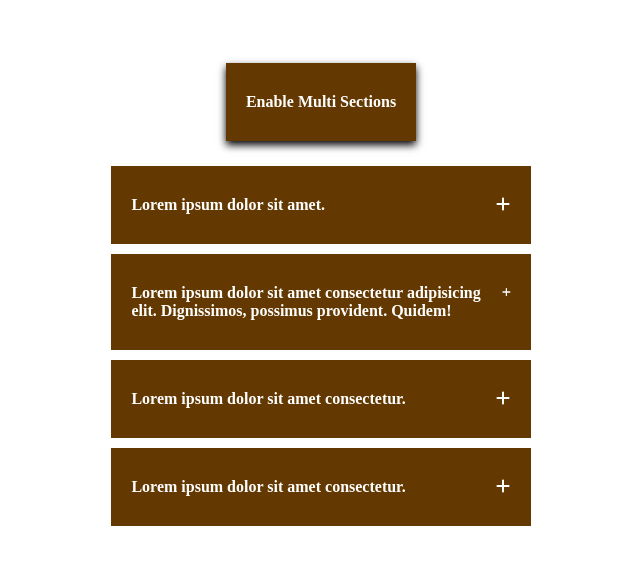
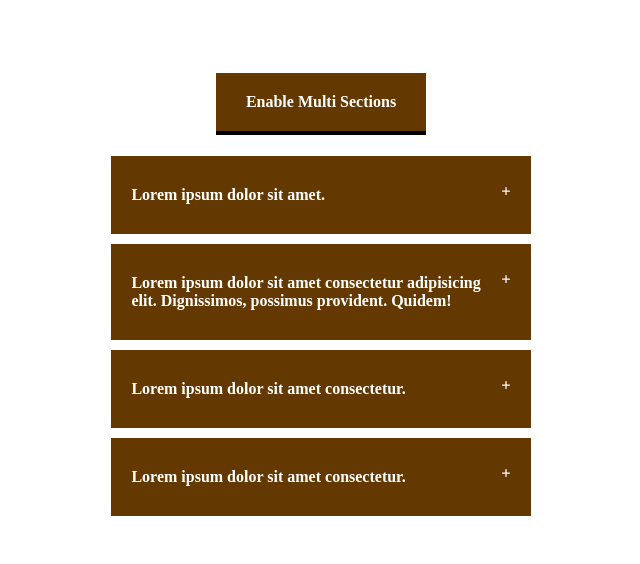
Before and after one commit to bhaveshchadha/Accordion-App, a React (Vite) app: page / in a window 1280 px wide. Shown: the part 114-678 px from the top of the page, without its empty margins (319-959 px from the left). Built offline with nearby package versions, Linux system fonts and the light colour scheme.

Commit message:
fix:made icon height unaffected by parent height

```diff
--- a/src/components/Accordions.jsx
+++ b/src/components/Accordions.jsx
@@ -3,23 +3,23 @@ import { FaPlus } from "react-icons/fa6";
 function Accordions() {
   return (
     <div className="container">
-      <div className="box question">Enable Multi Sections</div>
-      <div className="box">
+      <div className="box  question">Enable Multi Sections</div>
+      <div className="box answer">
         Lorem ipsum dolor sit amet.
-        <FaPlus />
+        <FaPlus size={10} />
       </div>
-      <div className="box">
+      <div className="box answer">
         Lorem ipsum dolor sit amet consectetur adipisicing elit. Dignissimos,
         possimus provident. Quidem!
-        <FaPlus />
+        <FaPlus size={10} />
       </div>
-      <div className="box">
+      <div className="box answer">
         Lorem ipsum dolor sit amet consectetur.
-        <FaPlus />
+        <FaPlus size={10} />
       </div>
-      <div className="box">
+      <div className="box answer">
         Lorem ipsum dolor sit amet consectetur.
-        <FaPlus />
+        <FaPlus size={10} />
       </div>
     </div>
   );
--- a/src/index.css
+++ b/src/index.css
@@ -5,10 +5,6 @@
   height: 100vh; /* Full viewport height */
 }
 .box {
-  padding: 30px 20px;
-  display: flex;
-  justify-content: space-between;
-
   color: white;
   font-weight: bold;
   background-color: rgb(100, 57, 1);
@@ -18,7 +14,16 @@
 }
 
 .question {
+  padding: 20px 30px;
   width: fit-content;
   margin-bottom: 20px;
-  box-shadow: 0px 4px 8px rgba(0, 0, 0); /* Black shadow */
+  box-shadow: 0px 4px 0px rgba(0, 0, 0); /* Black shadow */
 }
+.answer {
+  padding: 30px 20px;
+  display: flex;
+  justify-content: space-between;
+}
+.answer svg {
+  flex-shrink: 0; /* Prevent the icon from shrinking */
+}
```
